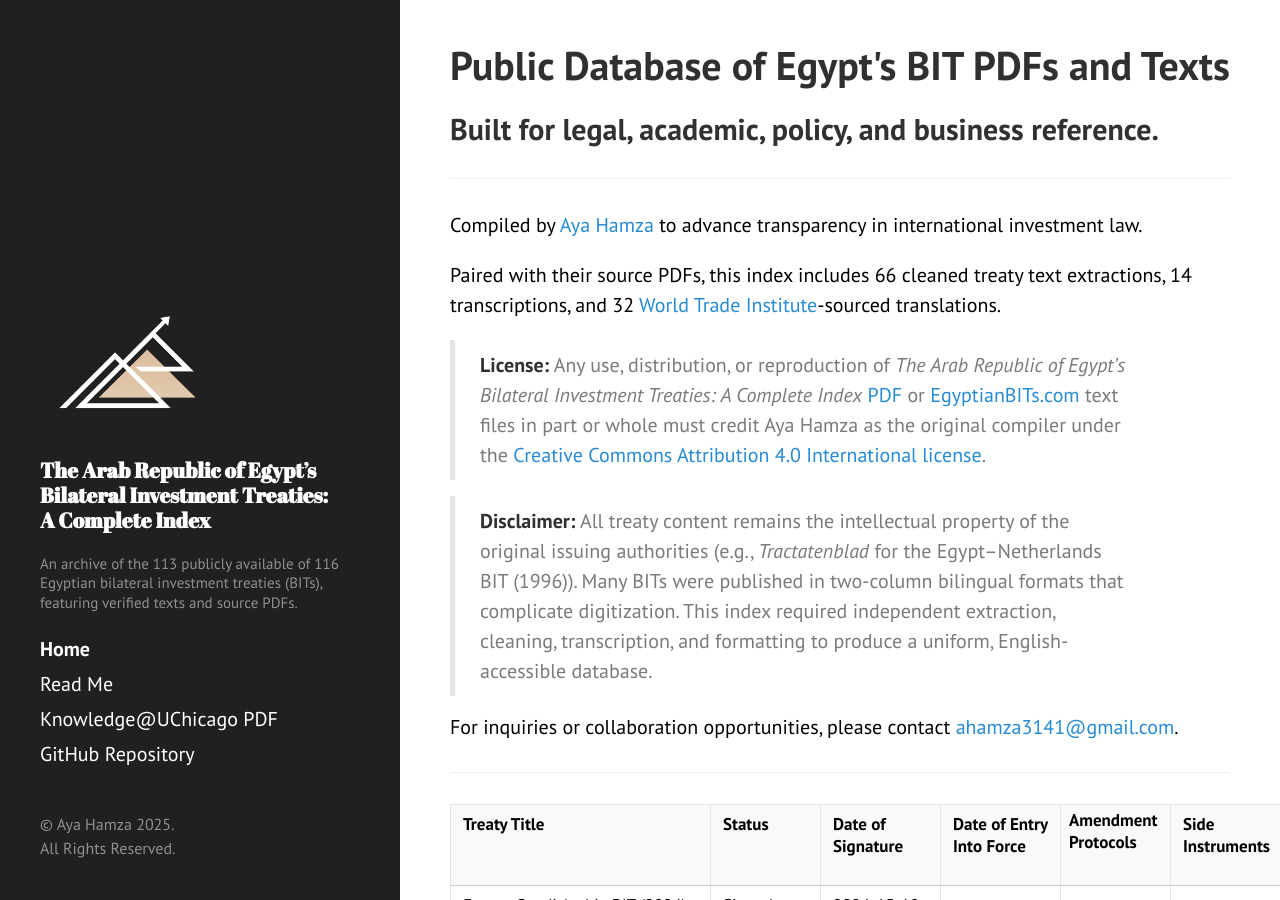
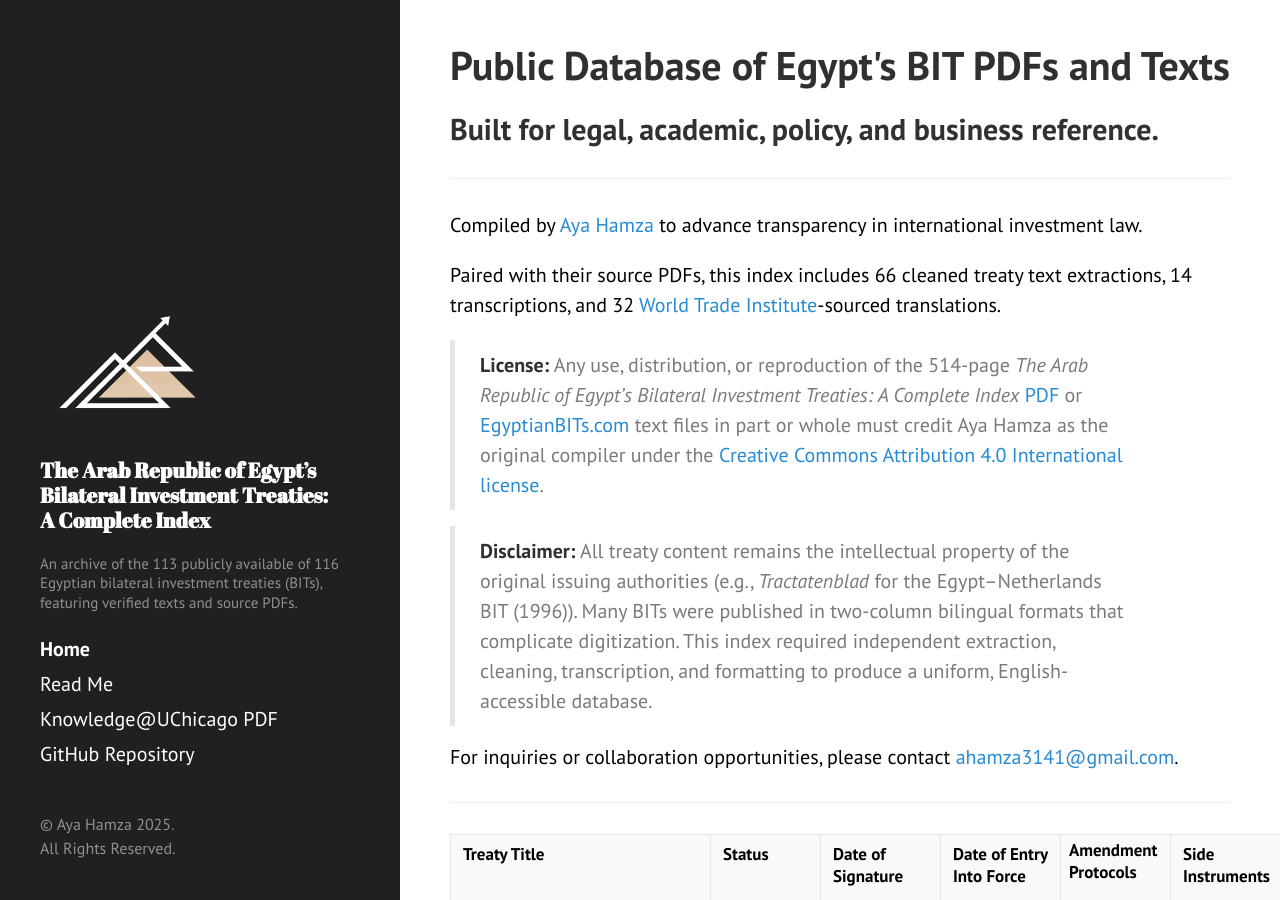
Before and after one commit to ayahamza1/MENABITs, a Jekyll site: the page built from index.md, in a window 1280 px wide and 900 px high. Built offline with Jekyll 4.4.1, drawn with Linux system fonts in a browser that asks for light colours.

Commit message:
Update index.md

```diff
--- a/index.md
+++ b/index.md
@@ -12,7 +12,7 @@ Compiled by [Aya Hamza](https://www.linkedin.com/in/ayahamza) to advance transpa
 
 Paired with their source PDFs, this index includes 66 cleaned treaty text extractions, 14 transcriptions, and 32 [World Trade Institute](https://edit.wti.org/document/investment-treaty/search)-sourced translations.
 
-> **License:** Any use, distribution, or reproduction of *The Arab Republic of Egypt’s Bilateral Investment Treaties: A Complete Index* [PDF](https://knowledge.uchicago.edu/record/14799?ln=en&v=pdf) or [EgyptianBITs.com](https://egyptianbits.com) text files in part or whole must credit Aya Hamza as the original compiler under the <a href="https://creativecommons.org/licenses/by/4.0/">Creative Commons Attribution 4.0 International license</a>.
+> **License:** Any use, distribution, or reproduction of the 514-page *The Arab Republic of Egypt’s Bilateral Investment Treaties: A Complete Index* [PDF](https://knowledge.uchicago.edu/record/14799?ln=en&v=pdf) or [EgyptianBITs.com](https://egyptianbits.com) text files in part or whole must credit Aya Hamza as the original compiler under the <a href="https://creativecommons.org/licenses/by/4.0/">Creative Commons Attribution 4.0 International license</a>.
 
 > **Disclaimer:** All treaty content remains the intellectual property of the original issuing authorities (e.g., *Tractatenblad* for the Egypt–Netherlands BIT (1996)). Many BITs were published in two-column bilingual formats that complicate digitization. This index required independent extraction, cleaning, transcription, and formatting to produce a uniform, English-accessible database.
 
```
